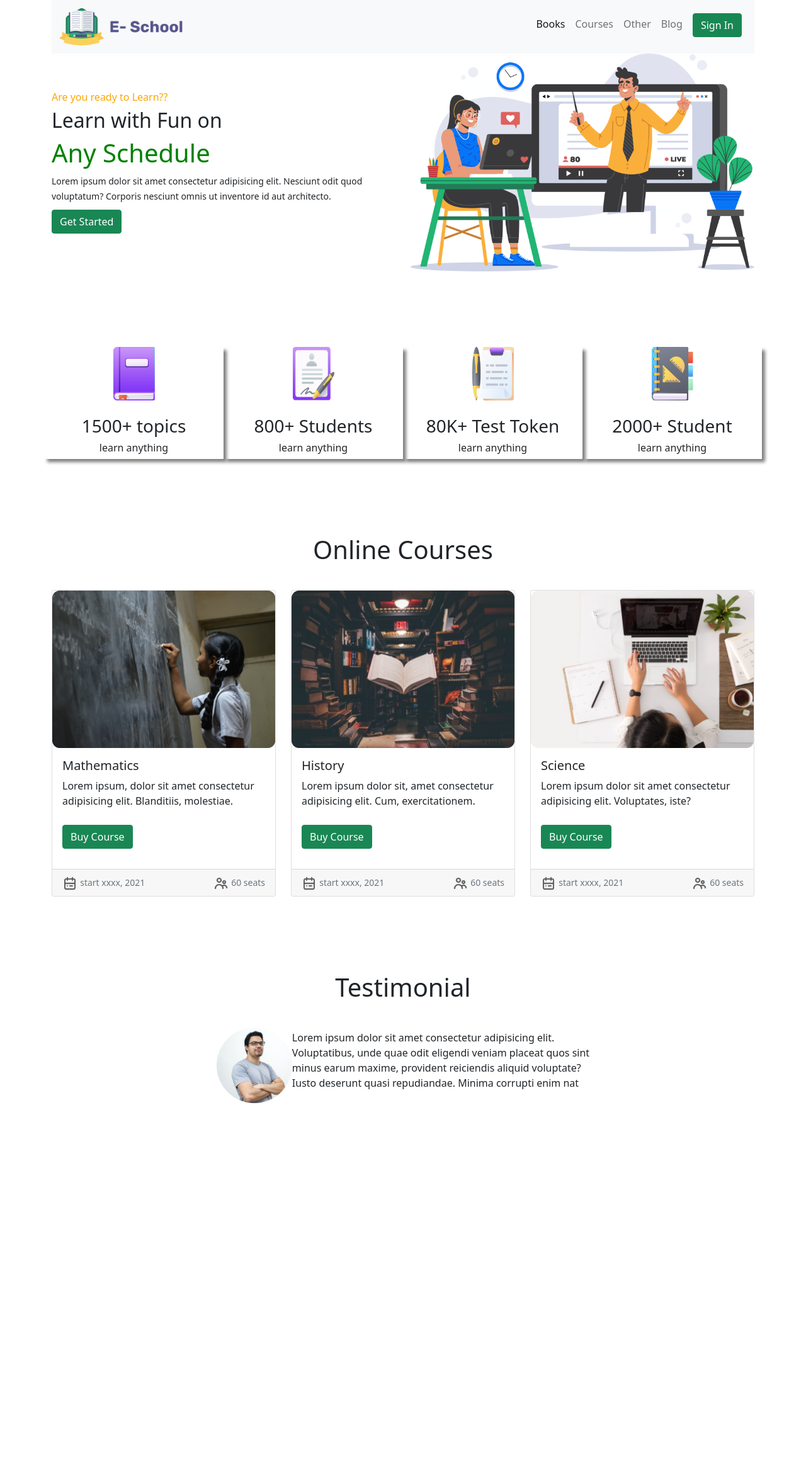
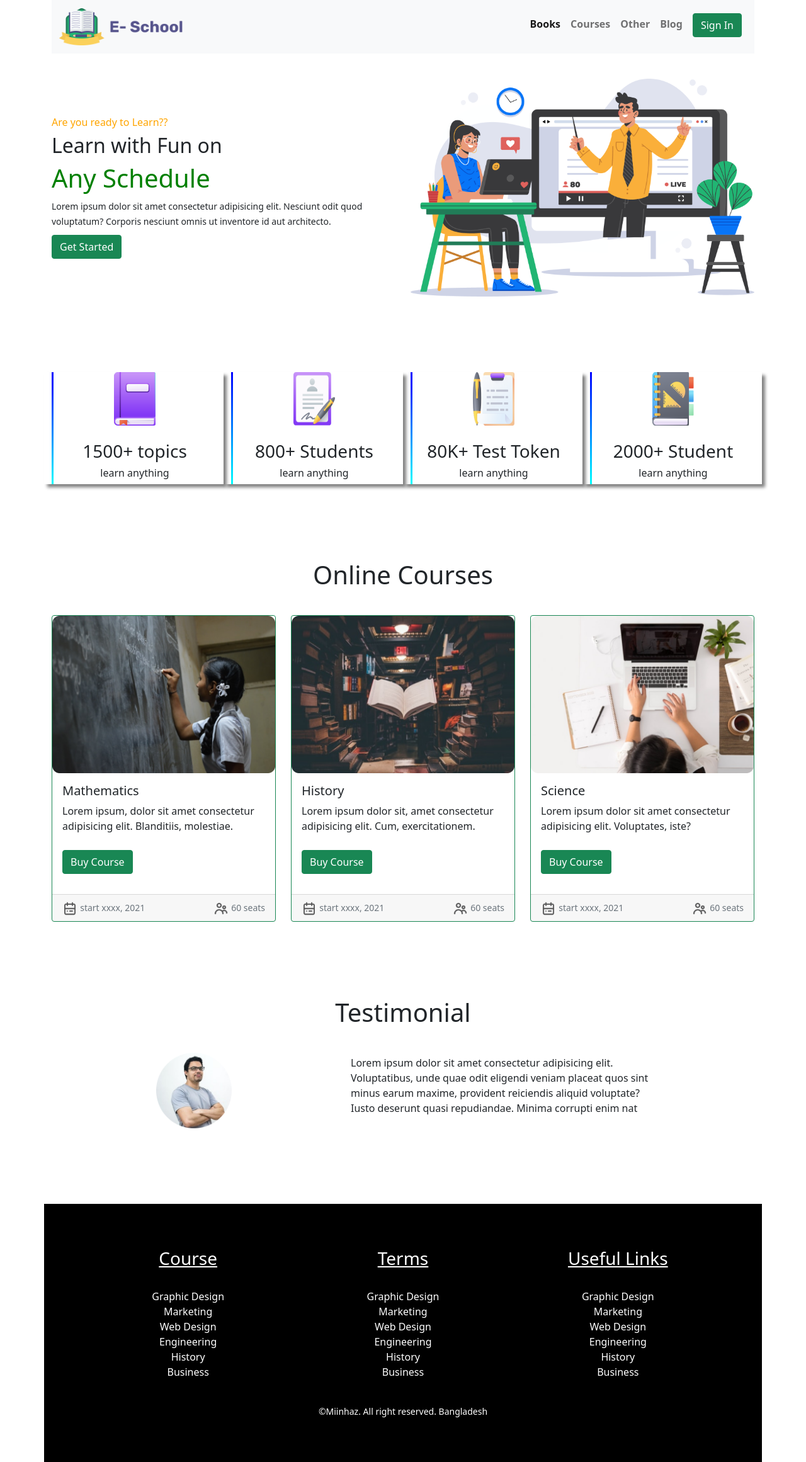
Before and after one commit to Miinhaz/e-school, a plain HTML site: page index.html in a window 1280 px wide. Shown: the whole page at 63% size. Before the commit the page ends 1752 px from the top, so only its background shows below. Drawn offline with nearby package versions, Linux system fonts and the light colour scheme.

Commit message:
final touch

```diff
--- a/index.html
+++ b/index.html
@@ -14,11 +14,11 @@
     <link rel="stylesheet" href="style.css" />
   </head>
   <body>
-    <div class="container">
+    <div class="container con1">
     <nav class="navbar navbar-expand-lg navbar-light bg-light">
       <div class="container-fluid">
         <a class="navbar-brand" href="#"
-          ><img class="top-image img-fluid" src="images/ICON/Logo.png" alt=""
+          ><img class="top-img" src="images/ICON/Logo.png" alt=""
         /></a>
         <button
           class="navbar-toggler"
@@ -32,23 +32,23 @@
           <span class="navbar-toggler-icon"></span>
         </button>
         <div
-          class="collapse navbar-collapse justify-content-end"
+          class="collapse justify-content-end navbar-collapse "
           id="navbarNav"
         >
           <ul class="navbar-nav">
             <li class="nav-item">
-              <a class="nav-link active" aria-current="page" href="#">Books</a>
+              <a class="nav-link active" aria-current="page" href="#books"><b>Books</b></a>
             </li>
             <li class="nav-item">
-              <a class="nav-link" href="#">Courses</a>
+              <a class="nav-link" href="#courses"><b>Courses</b></a>
             </li>
             <li class="nav-item">
-              <a class="nav-link" href="#">Other</a>
+              <a class="nav-link" href="#other"><b>Other</b></a>
             </li>
             <li class="nav-item">
               <a
                 class="nav-link "
-                href="#">Blog</a>
+                href="#blog"><b>Blog</b></a>
               <li class="nav-item">
                 <a
                   class="nav-link "
@@ -59,43 +59,49 @@
         </div>
       </div>
     </div>
+
       <div class="container ">
       <div class="row align-items-center">
         <div class="col-md-6">
           <h6 id="c1">Are you ready to Learn??</h6>
           <h2>Learn with Fun on <br> <h1 id="c2">Any Schedule</h1></h2>
-          <small>Lorem ipsum dolor sit amet consectetur adipisicing elit. Nesciunt odit quod voluptatum? Corporis nesciunt omnis ut inventore id aut architecto.</small>
+          <small>Lorem ipsum dolor sit amet consectetur adipisicing elit.
+             Nesciunt odit quod voluptatum?
+             Corporis nesciunt omnis ut inventore id aut architecto.
+          </small>
           <br>
           <button class="btn btn-success bt2">Get Started</button>
         </div>
         <div class="col-md-6"><img class="illu-img img-fluid" src="images/Photos/Illustration.png" alt=""></div>
       </div>
     </div>
+
+
     <div class="container con2">
       <div class="row ">
         <div class="col-md-3 ">
-          <div class="d-flex flex-column align-items-center">
+          <div class="border-color d-flex flex-column align-items-center">
             <img class="img1 " src="images/ICON/book.png" alt=""> <br>
             <h3>1500+ topics</h3>
             <h6>learn anything</h6>
           </div>
         </div>
         <div class="col-md-3">
-          <div class="d-flex flex-column align-items-center">
+          <div class="border-color d-flex flex-column align-items-center">
             <img class="img1 " src="images/ICON/Student.png" alt=""> <br>
             <h3>800+ Students</h3>
             <h6>learn anything</h6>
           </div>
         </div>
         <div class="col-md-3">
-          <div class="d-flex flex-column align-items-center">
+          <div class="border-color d-flex flex-column align-items-center">
             <img class="img1 " src="images/ICON/Test.png" alt=""> <br>
             <h3>80K+ Test Token</h3>
             <h6>learn anything</h6>
           </div>
         </div>
         <div class="col-md-3">
-          <div class="d-flex flex-column align-items-center">
+          <div class="border-color d-flex flex-column align-items-center">
             <img class="img1 " src="images/ICON/Students.png" alt=""> <br>
             <h3>2000+ Student</h3>
             <h6>learn anything</h6>
@@ -108,7 +114,7 @@
     <h1 class="txt-align">Online Courses</h1>
     <div class="row row-cols-1 row-cols-md-3 g-4">
       <div class="col">
-        <div class="card h-100">
+        <div class="card border-success h-100">
           <img src="images/Photos/Morder pyschology.png" class="card-img-top" alt="...">
           <div class="card-body">
             <h5 class="card-title">Mathematics</h5>
@@ -128,7 +134,7 @@
         </div>
       </div>
       <div class="col">
-        <div class="card h-100">
+        <div class="card border-success h-100">
           <img src="images/Photos/Morder psyc.png" class="card-img-top" alt="...">
           <div class="card-body">
             <h5 class="card-title">History</h5>
@@ -148,7 +154,7 @@
         </div>
       </div>
       <div class="col">
-        <div class="card h-100">
+        <div class="card border-success h-100">
           <img src="images/Photos/Morder pychons.png" class="card-img-top" alt="...">
           <div class="card-body">
             <h5 class="card-title">Science</h5>
@@ -172,19 +178,66 @@
 
   <div class="container con2">
     <h1 class="txt-align">Testimonial</h1>
-    <div class="d-flex justify-content-center align-items-center">
+    <div class="row">
+    <div class="col-12 col-md-5 col-sm-3 col d-flex justify-content-center align-items-center">
       <div>
         <img class="man img-fluid" src="images/Photos/Man.png" alt="">
       </div>
-      <div>
-        <p>Lorem ipsum dolor sit amet consectetur adipisicing elit. <br>
+      </div>
+      <div class="col-md-7 d-flex justify-content-start align-items-center">
+        <div><p>Lorem ipsum dolor sit amet consectetur adipisicing elit. <br>
            Voluptatibus, unde quae odit eligendi veniam placeat quos sint <br>
            minus earum maxime, provident reiciendis aliquid voluptate? <br>
            Iusto deserunt quasi repudiandae. Minima corrupti enim nat </p>
+        </div>
       </div>
     </div>
   </div>
 
+<section id="footer">
+<div class="container con2 con3">
+    <div class="row ">
+      <div class="col-md-4 ">
+        <div class="text-align">
+          <h3><u>Course</u></h3> <br>
+          Graphic Design <br>
+          Marketing <br>
+          Web Design <br>
+          Engineering <br>
+          History <br>
+          Business
+        </div>
+      </div>
+      <div class="col-md-4">
+        <div  class="text-align">
+          <h3><u>Terms</u></h3> <br>
+          Graphic Design <br>
+          Marketing <br>
+          Web Design <br>
+          Engineering <br>
+          History <br>
+          Business <br>
+        </div>
+      </div>
+      <div class="col-md-4">
+        <div class="text-align">
+          <h3><u>Useful Links</u></h3> <br>
+          Graphic Design <br>
+          Marketing <br>
+          Web Design <br>
+          Engineering <br>
+          History <br>
+          Business
+        </div>
+      </div>
+      <small class="text-align2">©Miinhaz. All right reserved. Bangladesh</small>
+    </div>
+  </div>
+</section>
 
+  <script src="https://cdn.jsdelivr.net/npm/bootstrap@5.1.0/dist/js/bootstrap.bundle.min.js"
+          integrity="sha384-U1DAWAznBHeqEIlVSCgzq+c9gqGAJn5c/t99JyeKa9xxaYpSvHU5awsuZVVFIhvj"
+          crossorigin="anonymous">
+  </script>
   </body>
 </html>
--- a/style.css
+++ b/style.css
@@ -1,6 +1,9 @@
-.top-image {
+.top-img {
   width: 198.07px;
   height: 59px;
+}
+.nav-link:hover {
+  background-color: wheat;
 }
 .bt {
   margin-top: -5px;
@@ -18,6 +21,9 @@
 .bt2 {
   margin-top: 10px;
 }
+.con1 {
+  margin-bottom: 40px;
+}
 .con2 {
   margin-top: 120px;
 }
@@ -28,6 +34,7 @@
 .col-md-3 {
   box-shadow: 5px 5px 5px grey;
 }
+
 .txt-align {
   text-align: center;
   margin-bottom: 40px;
@@ -40,3 +47,20 @@
   width: 120px;
   height: 120px;
 }
+.border-color {
+  border-left: 3px solid;
+  border-image: linear-gradient(blue, cyan);
+  border-image-slice: 1;
+}
+.con3 {
+  background-color: black;
+  color: white;
+  padding: 70px;
+}
+.text-align {
+  text-align: center;
+  margin-bottom: 40px;
+}
+.text-align2 {
+  text-align: center;
+}
```
